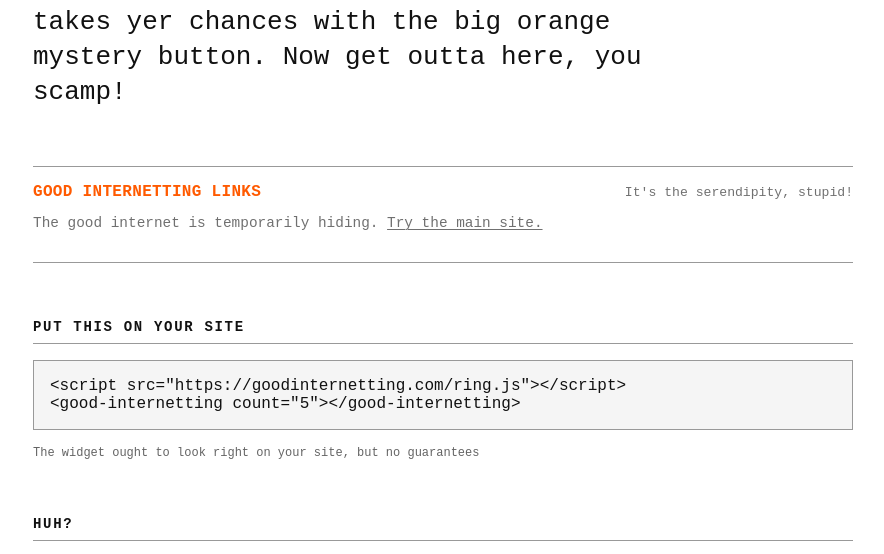
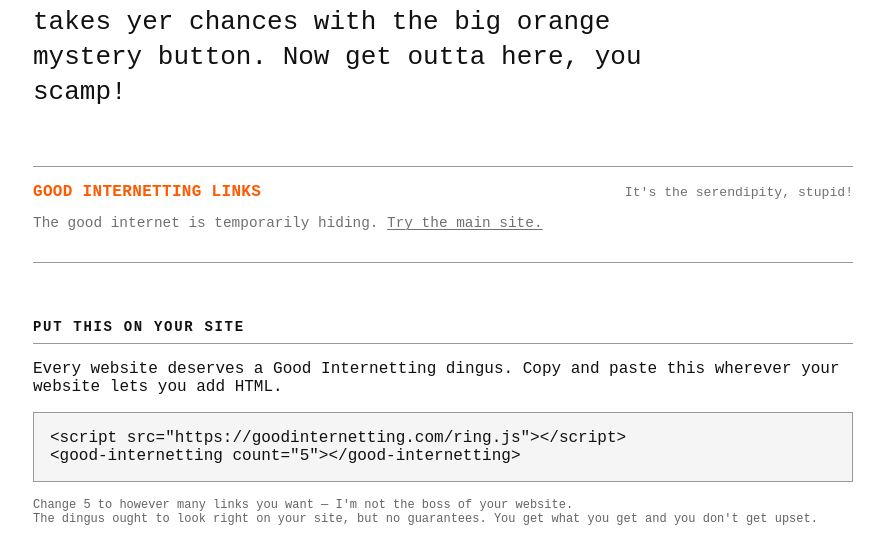
Before and after one commit to rossfloate/good-internetting, a website: page index.html in a window 1280 px wide. Shown: the part 381-935 px from the top of the page, without its empty margins (197-1081 px from the left). Drawn offline with Linux system fonts and the light colour scheme; no server answers.

Commit message:
Added some jokes.

```diff
--- a/index.html
+++ b/index.html
@@ -44,9 +44,11 @@
 
     <section>
       <h2>Put this on your site</h2>
+      <p>Every website deserves a Good Internetting dingus. Copy and paste this wherever your website lets you add HTML.</p>
       <pre><code>&lt;script src="https://goodinternetting.com/ring.js"&gt;&lt;/script&gt;
 &lt;good-internetting count="5"&gt;&lt;/good-internetting&gt;</code></pre>
-      <p class="tiny">The widget ought to look right on your site, but no guarantees</p>
+      <p class="tiny">Change 5 to however many links you want — I'm not the boss of your website.<br>
+The dingus ought to look right on your site, but no guarantees. You get what you get and you don't get upset.</p>
     </section>
 
     <section>
```
Also changed, not shown: README.md.
